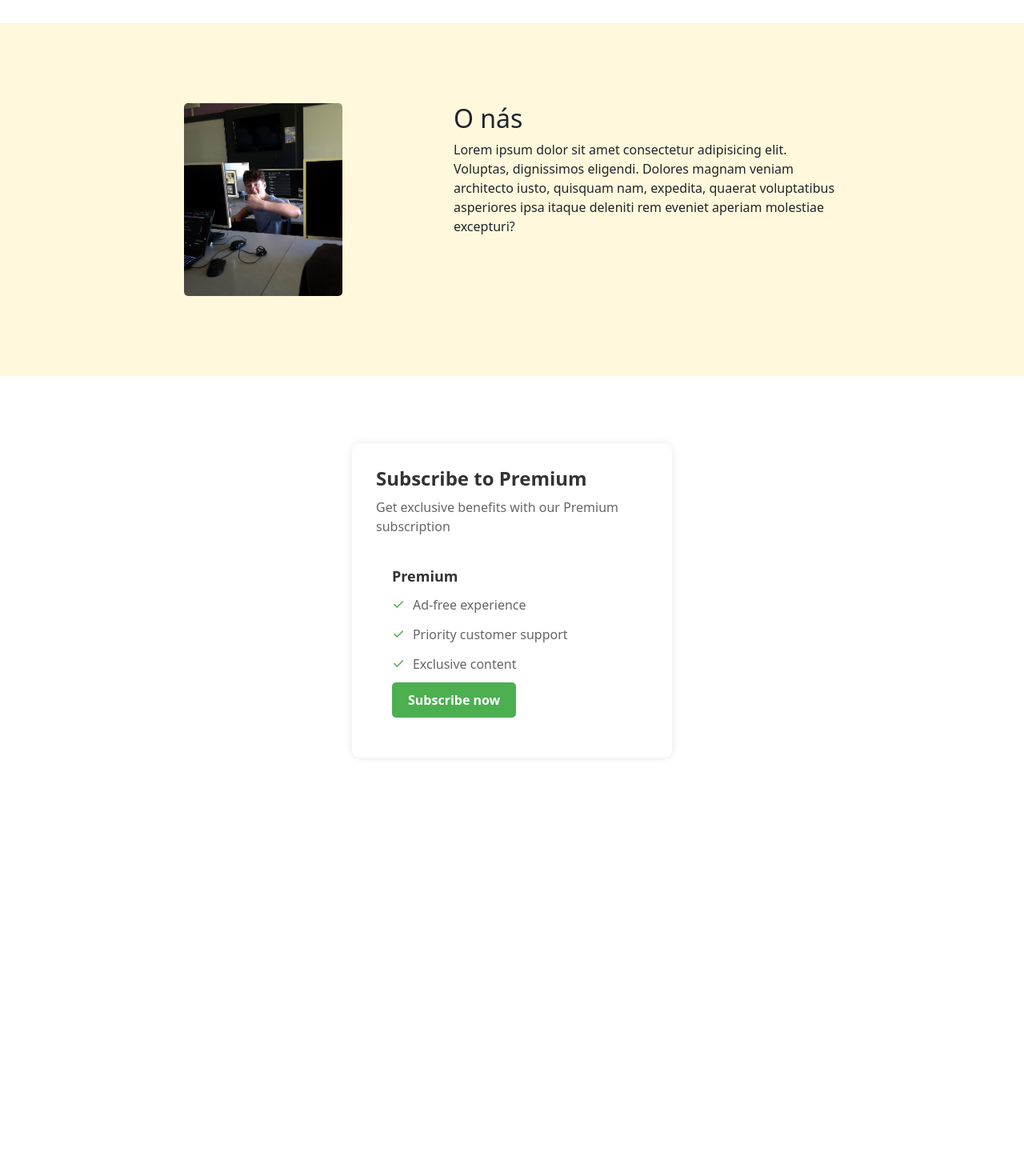
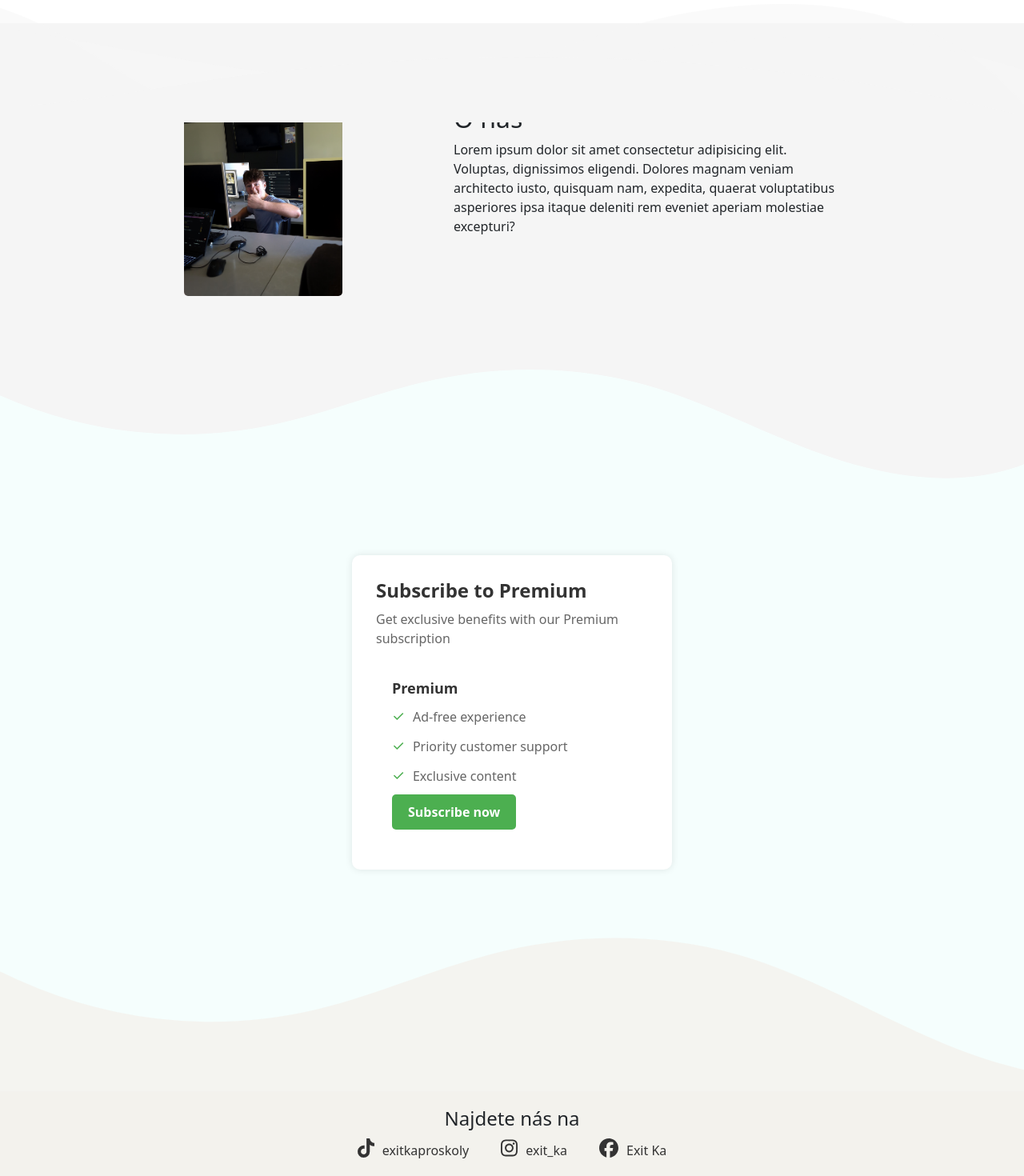
Before and after one commit to TadyLucas/fif, a React (Vite) app in the folder frontend/frontend-fif/: page / in a window 1280 px wide. Shown: the part 647-2117 px from the top of the page at 80% size. Before the commit the page ends 1677 px from the top, so only its background shows below. Built offline with nearby package versions, Linux system fonts and the light colour scheme.

Commit message:
Added login, register page maked form component and implement routing

```diff
--- /dev/null
+++ b/frontend/frontend-fif/src/components/Form.tsx
@@ -0,0 +1,19 @@
+import React from "react";
+
+interface Props {
+  label: string;
+  name: string;
+  type: string;
+  ph?: string; // optional
+}
+
+const FormField: React.FC<Props> = ({ label, name, type, ph}) => {
+  return (
+    <>
+    <label htmlFor={name}>{label}</label>
+    <input type={type} id={name} name={name} placeholder={ph}/>
+    </>
+  );
+};
+
+export default FormField;
--- a/frontend/frontend-fif/src/components/Nav.tsx
+++ b/frontend/frontend-fif/src/components/Nav.tsx
@@ -2,6 +2,9 @@ import React from "react";
 import logo from '../assets/logo-rmBg.png'
 import "../../node_modules/bootstrap/dist/css/bootstrap.css";
 import "../components/nav.css"
+import { Link, Route, Routes } from 'react-router-dom'
+import Login from '../pages/Login'
+import Register from '../pages/Register'
 
 const nav = () => {
   return (
@@ -15,14 +18,14 @@ const nav = () => {
           <li><a href="#Home">Domov</a></li>
           <li><a href="#About">O nás</a></li>
           <li><a href="#Subscription">Předplatné</a></li>
-          <li><a href="#Contact">Kontakt</a></li>
+          <li><a href="#SocialMedia">Kontakt</a></li>
         </ul>
       </div>
      </div>
      <div className="links">
       <ul>
-        <li><a href="/login">Login</a></li>
-        <li><a href="/register">Register</a></li>
+        <li><Link to="/login">Login</Link></li>
+        <li><Link to="/register">Register</Link></li>
       </ul>
      </div>
     </nav>
--- a/frontend/frontend-fif/src/main.tsx
+++ b/frontend/frontend-fif/src/main.tsx
@@ -1,11 +1,20 @@
-import { StrictMode } from 'react'
-import { createRoot } from 'react-dom/client'
-import Nav from './components/Nav'
-import HomePage from './pages/HomePage'
+import { StrictMode } from 'react';
+import { createRoot } from 'react-dom/client';
+import { BrowserRouter as Router, Routes, Route } from 'react-router-dom';
+import Nav from './components/Nav';
+import HomePage from './pages/HomePage';
+import Login from './pages/Login';
+import Register from './pages/Register';
 
 createRoot(document.getElementById('root')!).render(
   <StrictMode>
-    <Nav />
-    <HomePage/>
-  </StrictMode>,
-)
+    <Router>
+      <Nav />
+      <Routes>
+        <Route path="/" element={<HomePage />} />
+        <Route path="/login" element={<Login />} />
+        <Route path="/register" element={<Register />} />
+      </Routes>
+    </Router>
+  </StrictMode>
+);
--- a/frontend/frontend-fif/src/pages/HomePage.tsx
+++ b/frontend/frontend-fif/src/pages/HomePage.tsx
@@ -1,9 +1,18 @@
 import './Homepage.css'
 import imgPlaceholder from '../assets/placeholder.jpg'
+import { FontAwesomeIcon } from '@fortawesome/react-fontawesome';
+import { faFacebookF, faTwitter, faInstagram, faTiktok, faFacebook } from '@fortawesome/free-brands-svg-icons';
 
 const HomePage = () => {
   return (
     <>
+    <div className="custom-shape-divider-bottom-1727714667">
+    <svg data-name="Layer 1" xmlns="http://www.w3.org/2000/svg" viewBox="0 0 1200 120" preserveAspectRatio="none">
+        <path d="M0,0V46.29c47.79,22.2,103.59,32.17,158,28,70.36-5.37,136.33-33.31,206.8-37.5C438.64,32.43,512.34,53.67,583,72.05c69.27,18,138.3,24.88,209.4,13.08,36.15-6,69.85-17.84,104.45-29.34C989.49,25,1113-14.29,1200,52.47V0Z" opacity=".25" className="shape-fill"></path>
+        <path d="M0,0V15.81C13,36.92,27.64,56.86,47.69,72.05,99.41,111.27,165,111,224.58,91.58c31.15-10.15,60.09-26.07,89.67-39.8,40.92-19,84.73-46,130.83-49.67,36.26-2.85,70.9,9.42,98.6,31.56,31.77,25.39,62.32,62,103.63,73,40.44,10.79,81.35-6.69,119.13-24.28s75.16-39,116.92-43.05c59.73-5.85,113.28,22.88,168.9,38.84,30.2,8.66,59,6.17,87.09-7.5,22.43-10.89,48-26.93,60.65-49.24V0Z" opacity=".5" className="shape-fill"></path>
+        <path d="M0,0V5.63C149.93,59,314.09,71.32,475.83,42.57c43-7.64,84.23-20.12,127.61-26.46,59-8.63,112.48,12.24,165.56,35.4C827.93,77.22,886,95.24,951.2,90c86.53-7,172.46-45.71,248.8-84.81V0Z" className="shape-fill"></path>
+    </svg>
+</div>
       <section id='Home'>
         <div>
           <h1>
@@ -25,6 +34,11 @@ const HomePage = () => {
           </div>
         </div>
       </section>
+      <div className="custom-shape-divider-top-1727712980">
+      <svg data-name="Layer 1" xmlns="http://www.w3.org/2000/svg" viewBox="0 0 1200 120" preserveAspectRatio="none">
+          <path d="M321.39,56.44c58-10.79,114.16-30.13,172-41.86,82.39-16.72,168.19-17.73,250.45-.39C823.78,31,906.67,72,985.66,92.83c70.05,18.48,146.53,26.09,214.34,3V0H0V27.35A600.21,600.21,0,0,0,321.39,56.44Z" className="shape-fill"></path>
+      </svg>
+    </div>
       <section id='Subscription'>
         <div className="subscription-container">
           <h2>Subscribe to Premium</h2>
@@ -40,6 +54,34 @@ const HomePage = () => {
           </div>
         </div>
       </section>
+      <div className="custom-shape-divider-top-1727715528">
+    <svg data-name="Layer 1" xmlns="http://www.w3.org/2000/svg" viewBox="0 0 1200 120" preserveAspectRatio="none">
+        <path d="M321.39,56.44c58-10.79,114.16-30.13,172-41.86,82.39-16.72,168.19-17.73,250.45-.39C823.78,31,906.67,72,985.66,92.83c70.05,18.48,146.53,26.09,214.34,3V0H0V27.35A600.21,600.21,0,0,0,321.39,56.44Z" className="shape-fill"></path>
+    </svg>
+</div>
+      <section id="SocialMedia">
+      <h2>Najdete nás na </h2>
+      <ul>
+        <li>
+          <a href="https://www.tiktok.com/@exitkaproskoly" target="_blank">
+            <FontAwesomeIcon icon={faTiktok} />
+            <span>exitkaproskoly</span>
+          </a>
+        </li>
+        <li>
+          <a href="https://www.instagram.com/exit_ka/" target="_blank">
+            <FontAwesomeIcon icon={faInstagram} />
+            <span>exit_ka</span>
+          </a>
+        </li>
+        <li>
+          <a href="https://www.facebook.com/profile.php?id=61566340464605/" target="_blank">
+            <FontAwesomeIcon icon={faFacebook} />
+            <span>Exit Ka</span>
+          </a>
+        </li>
+      </ul>
+    </section>
     </>
   )
 }
--- a/frontend/frontend-fif/src/pages/Homepage.css
+++ b/frontend/frontend-fif/src/pages/Homepage.css
@@ -36,7 +36,7 @@ div h1 span{
 
 /* About section */
 #About {
-  background-color:cornsilk;
+  background-color: #F5F5F5;
 }
 #About div{
   display: flex;
@@ -65,6 +65,7 @@ div h1 span{
   width: 100%;
   padding: 0;
   margin: 0;
+  background-color: #F5FEFD;
 }
 
 .subscription-container {
@@ -135,3 +136,108 @@ div h1 span{
 .subscribe-button:hover {
   background-color: #3e8e41;
 }
+
+/* Contact section #F3F2ED*/
+
+#SocialMedia {
+  background-color: #F3F2ED; /* or any other background color you prefer */
+  padding: 20px;
+  text-align: center;
+}
+
+#SocialMedia h2 {
+  font-size: 24px;
+  margin-bottom: 10px;
+}
+
+#SocialMedia ul {
+  list-style: none;
+  padding: 0;
+  margin: 0;
+  display: flex;
+  justify-content: center;
+}
+
+#SocialMedia li {
+  margin: 0 20px;
+}
+
+#SocialMedia a {
+  color: #333;
+  text-decoration: none;
+  transition: color 0.2s ease;
+}
+
+#SocialMedia a:hover {
+  color: #666;
+}
+
+#SocialMedia svg {
+  font-size: 24px;
+  margin-right: 10px;
+}
+
+
+/* SVGs */
+.custom-shape-divider-top-1727712980 {
+  position: relative;
+  width: 100%;
+  overflow: hidden;
+  line-height: 0;
+  margin-top: -10px; /* Adjust this value to remove extra spacing between sections */
+  background-color: #F5FEFD;
+}
+
+.custom-shape-divider-top-1727712980 svg {
+  position: relative;
+  display: block;
+  width: calc(100% + 1.3px);
+  height: 150px;
+}
+
+.custom-shape-divider-top-1727712980 .shape-fill {
+  fill: #F5F5F5; /* You can adjust the color to fit your design */
+}
+
+
+.custom-shape-divider-bottom-1727714667 {
+    position: absolute;
+    bottom: 0;
+    left: 0;
+    width: 100%;
+    overflow: hidden;
+    line-height: 0;
+    transform: rotate(180deg);
+}
+
+.custom-shape-divider-bottom-1727714667 svg {
+    position: relative;
+    display: block;
+    width: calc(190% + 1.3px);
+    height: 170px;
+}
+
+.custom-shape-divider-bottom-1727714667 .shape-fill {
+    fill: #F5F5F5;
+}
+
+
+
+
+.custom-shape-divider-top-1727715528 {
+  width: 100%;
+  overflow: hidden;
+  line-height: 0;
+  background-color: #F4F4F0;
+}
+
+.custom-shape-divider-top-1727715528 svg {
+  position: relative;
+  display: block;
+  width: calc(116% + 1.3px);
+  height: 194px;
+}
+
+.custom-shape-divider-top-1727715528 .shape-fill {
+  fill: #F5FEFD;
+}
--- /dev/null
+++ b/frontend/frontend-fif/src/pages/Login.tsx
@@ -0,0 +1,21 @@
+import React from "react";
+import FormField from "../components/Form";
+
+const Login = () => {
+  return (
+    <div className="container">
+      <form action="/login" method="post">
+        <FormField
+          name="usrOrEmail"
+          type="text"
+          label="Přihlašte se s username nebo emailem  "
+          ph="Napište váše uživatelské jméno"
+        />
+        <FormField name="password" type="password" label="Heslo " ph="Heslo" />
+        <button type="submit">Login</button>
+      </form>
+    </div>
+  );
+};
+
+export default Login;
--- /dev/null
+++ b/frontend/frontend-fif/src/pages/Register.tsx
@@ -0,0 +1,33 @@
+import React from "react";
+import FormField from "../components/Form";
+import './forms.css'
+const Register = () => {
+  return (
+    <div className="container">
+      <form action="/register" method="post">
+        <FormField
+          name="email"
+          type="email"
+          label="Email "
+          ph="Napište váš email"
+        />
+        <FormField
+          name="username"
+          type="text"
+          label="Username  "
+          ph="Napište váše uživatelské jméno"
+        />
+        <FormField name="password" type="password" label="Heslo " ph="Heslo" />
+        <FormField
+          name="rePassword"
+          type="password"
+          label="Heslo znovu "
+          ph="Heslo znovu"
+        />
+        <button type="submit">Register</button>
+      </form>
+    </div>
+  );
+};
+
+export default Register;
--- /dev/null
+++ b/frontend/frontend-fif/src/pages/forms.css
@@ -0,0 +1,82 @@
+/* Container styles */
+
+.container {
+  max-width: 400px;
+  margin: 40px auto;
+  padding: 20px;
+  background-color: #fff;
+  border: 1px solid #ddd;
+  box-shadow: 0 0 10px rgba(0, 0, 0, 0.1);
+  border-radius: 10px;
+}
+
+/* Form styles */
+
+form {
+  display: flex;
+  flex-direction: column;
+  /* align-items: center;  */
+  padding: 20px;
+}
+
+/* Label styles */
+
+label {
+  display: block;
+  margin-bottom: 10px;
+  font-weight: bold;
+  color: #666;
+}
+
+/* Input field styles */
+
+input[type="email"],
+input[type="text"],
+input[type="password"] {
+  width: 100%;
+  height: 40px;
+  padding: 10px;
+  margin-bottom: 20px;
+  border: 1px solid #ccc;
+  border-radius: 5px;
+  font-size: 16px;
+}
+
+input[type="email"]:focus,
+input[type="text"]:focus,
+input[type="password"]:focus {
+  border-color: #aaa;
+  box-shadow: 0 0 10px rgba(0, 0, 0, 0.1);
+}
+
+/* Button styles */
+
+button[type="submit"] {
+  width: 100%;
+  padding: 10px;
+  background-color: #4CAF50;
+  color: #fff;
+  border: none;
+  border-radius: 5px;
+  cursor: pointer;
+  font-size: 16px;
+  font-weight: bold;
+  color: #f4f4f9;
+}
+
+button[type="submit"]:hover {
+  background-color: #3e8e41;
+}
+
+button[type="submit"]:active {
+  background-color: #3e8e41;
+  box-shadow: 0 0 10px rgba(0, 0, 0, 0.2);
+}
+
+/* Error message styles */
+
+.error-message {
+  color: red;
+  font-size: 14px;
+  margin-bottom: 10px;
+}
```
Also changed, not shown: frontend/frontend-fif/package.json (+6 -1 lines), 1 other file (tests, documents, lock files or other folders).
